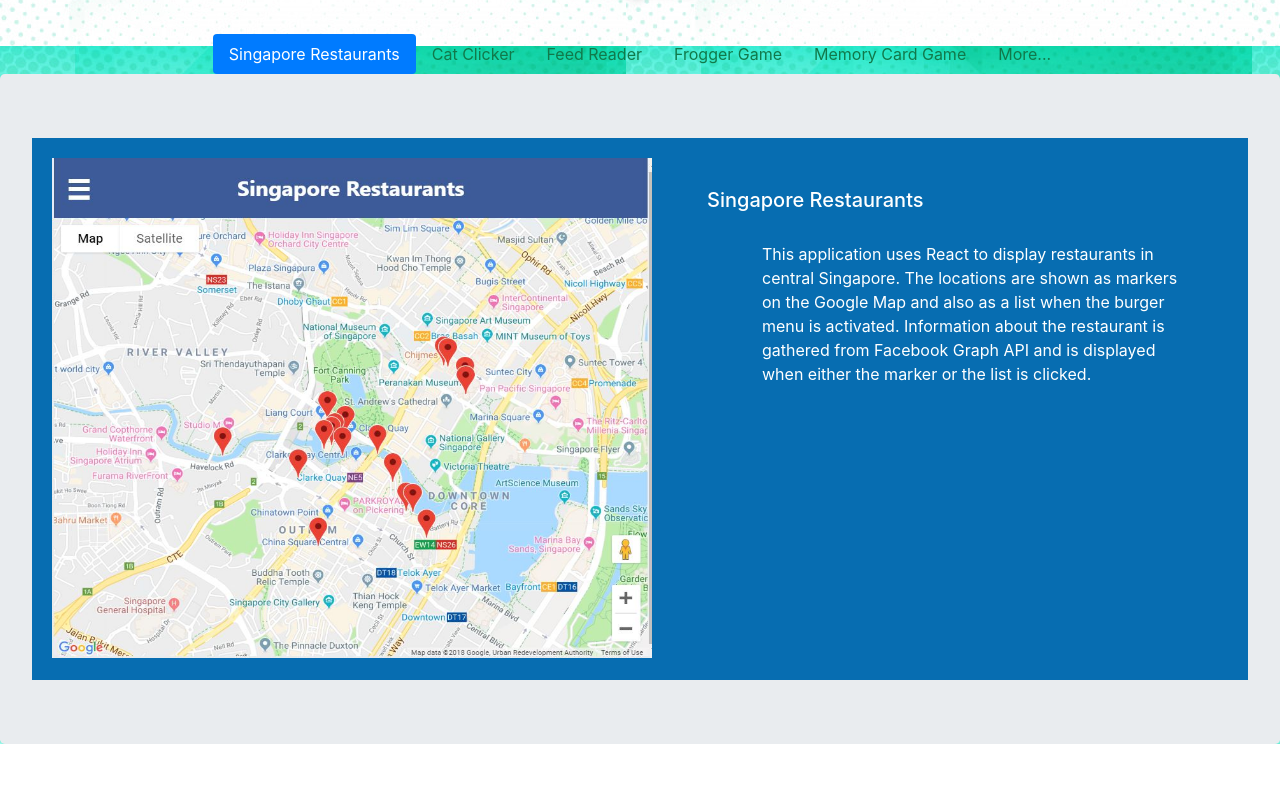
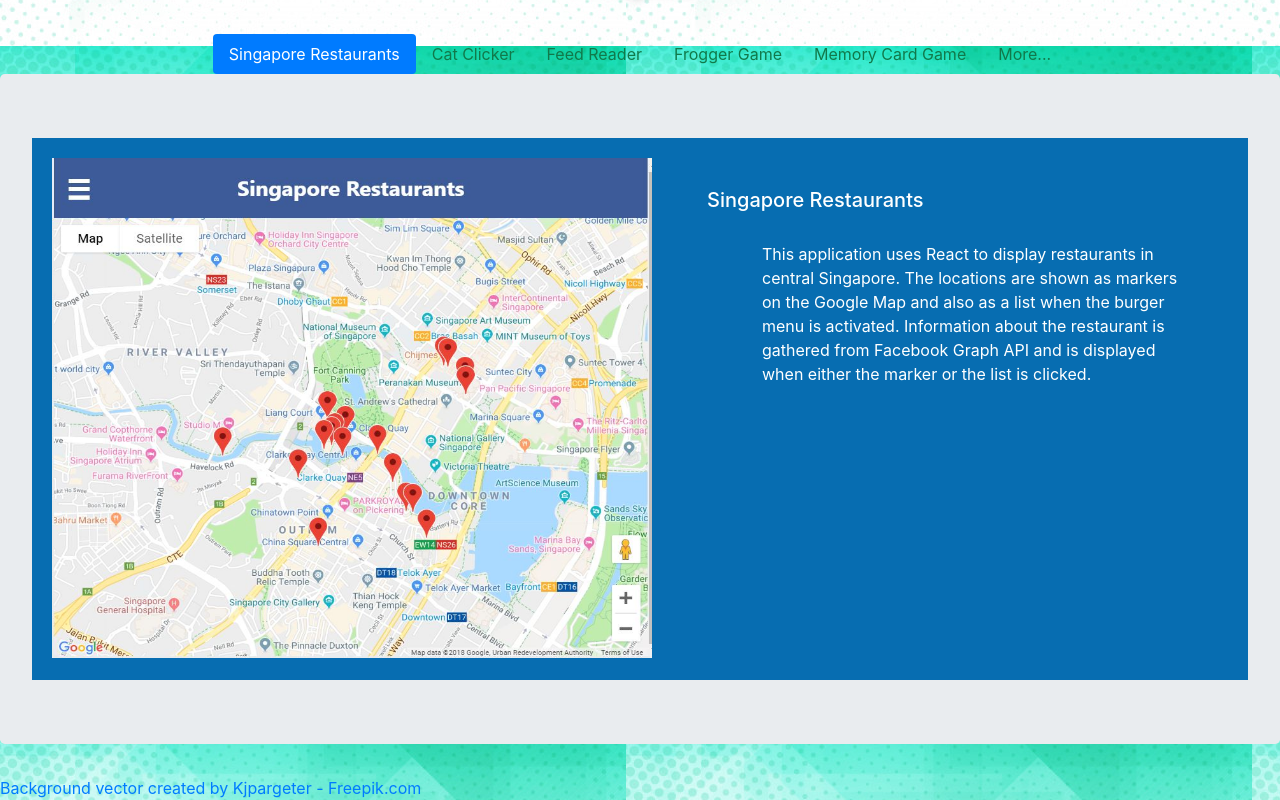
Before and after one commit to super-ming/Portfolio, a React (Create React App) app: page / in a window 1280 px wide. Shown: the part 1030-1830 px from the top of the page. Before the commit the page ends 1806 px from the top, so only its background shows below. Built offline with nearby package versions, Linux system fonts and the light colour scheme.

Commit message:
add background image attribution

```diff
--- a/src/Components/project_menu.js
+++ b/src/Components/project_menu.js
@@ -63,6 +63,7 @@
               </Media.Body>
             </Media>
           </Jumbotron>
+          <a href="https://www.freepik.com/free-photos-vectors/background">Background vector created by Kjpargeter - Freepik.com</a>
         </div>
       </div>
     )
```
